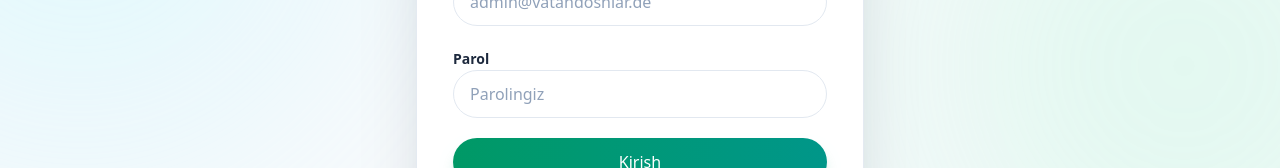
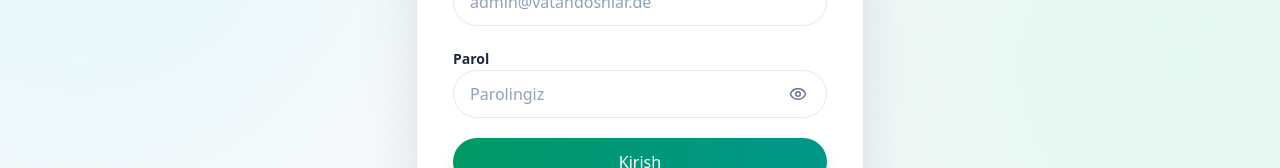
Before and after one commit to ZafarUsarov/vatandoshlar-portal, a Next.js app: page /uz/login in a window 1280 px wide. Shown: the part 422-590 px from the top of the page. Built offline with nearby package versions, Linux system fonts and the light colour scheme; no server answers.

Commit message:
fix(auth): preserve login inputs and add password visibility

```diff
--- a/components/auth/LoginForm.tsx
+++ b/components/auth/LoginForm.tsx
@@ -1,6 +1,7 @@
 "use client";
 
-import { useActionState } from "react";
+import { useActionState, useState } from "react";
+import { Eye, EyeOff } from "lucide-react";
 
 import {
   loginAction,
@@ -75,6 +76,10 @@ export default function LoginForm({
     initialError,
   );
 
+  const [email, setEmail] = useState("");
+  const [password, setPassword] = useState("");
+  const [showPassword, setShowPassword] = useState(false);
+
   return (
     <form
       action={formAction}
@@ -91,6 +96,8 @@ export default function LoginForm({
 
         <input
           id="email"
+              value={email}
+              onChange={(event) => setEmail(event.target.value)}
           name="email"
           type="email"
           autoComplete="username"
@@ -126,15 +133,18 @@ export default function LoginForm({
           {copy.passwordLabel}
         </label>
 
-        <input
+        <div className="relative">
+<input
           id="password"
+              value={password}
+              onChange={(event) => setPassword(event.target.value)}
           name="password"
-          type="password"
+          type={showPassword ? "text" : "password"}
           autoComplete="current-password"
           required
           disabled={pending}
           placeholder={copy.passwordPlaceholder}
-          className="
+          className="pr-12
             mt-2 h-12 w-full rounded-2xl
             border border-slate-200
             bg-white px-4
@@ -152,6 +162,20 @@ export default function LoginForm({
             dark:placeholder:text-slate-500
           "
         />
+            <button
+              type="button"
+              onClick={() => setShowPassword((current) => !current)}
+              aria-label={
+                showPassword
+                  ? "Hide password"
+                  : "Show password"
+              }
+              aria-pressed={showPassword}
+              className="absolute right-3 top-1/2 -translate-y-1/2 rounded-lg p-2 text-slate-500 hover:text-slate-900 focus-visible:outline-none focus-visible:ring-2 focus-visible:ring-emerald-500 dark:text-slate-400 dark:hover:text-white"
+            >
+              {showPassword ? <EyeOff size={18} /> : <Eye size={18} />}
+            </button>
+          </div>
       </div>
 
       {state.error && (
--- a/components/auth/PublicLoginForm.tsx
+++ b/components/auth/PublicLoginForm.tsx
@@ -2,7 +2,9 @@
 
 import {
   useActionState,
+  useState,
 } from "react";
+import { Eye, EyeOff } from "lucide-react";
 
 import {
   googleLoginAction,
@@ -33,6 +35,10 @@ export default function PublicLoginForm({
       publicLoginAction,
       initialPublicLoginState,
     );
+
+  const [email, setEmail] = useState("");
+  const [password, setPassword] = useState("");
+  const [showPassword, setShowPassword] = useState(false);
 
   const copy =
     locale === "de"
@@ -126,6 +132,8 @@ export default function PublicLoginForm({
 
           <input
             id="public-login-email"
+              value={email}
+              onChange={(event) => setEmail(event.target.value)}
             name="email"
             type="email"
             autoComplete="email"
@@ -157,10 +165,13 @@ export default function PublicLoginForm({
             {copy.password}
           </label>
 
-          <input
+          <div className="relative">
+<input
             id="public-login-password"
+              value={password}
+              onChange={(event) => setPassword(event.target.value)}
             name="password"
-            type="password"
+            type={showPassword ? "text" : "password"}
             autoComplete="current-password"
             aria-invalid={
               passwordInvalid
@@ -172,13 +183,27 @@ export default function PublicLoginForm({
                 ? "public-login-error"
                 : undefined
             }
-            className={[
+            className={["pr-12",
               "min-h-12 w-full rounded-2xl border bg-white px-4 text-slate-950 outline-none transition focus:ring-4 dark:bg-slate-900 dark:text-white",
               passwordInvalid
                 ? "border-red-400 focus:border-red-500 focus:ring-red-500/10 dark:border-red-500/60"
                 : "border-slate-300 focus:border-emerald-500 focus:ring-emerald-500/10 dark:border-slate-700",
             ].join(" ")}
           />
+            <button
+              type="button"
+              onClick={() => setShowPassword((current) => !current)}
+              aria-label={
+                showPassword
+                  ? "Hide password"
+                  : "Show password"
+              }
+              aria-pressed={showPassword}
+              className="absolute right-3 top-1/2 -translate-y-1/2 rounded-lg p-2 text-slate-500 hover:text-slate-900 focus-visible:outline-none focus-visible:ring-2 focus-visible:ring-emerald-500 dark:text-slate-400 dark:hover:text-white"
+            >
+              {showPassword ? <EyeOff size={18} /> : <Eye size={18} />}
+            </button>
+          </div>
         </div>
 
         {state.error && (
```
